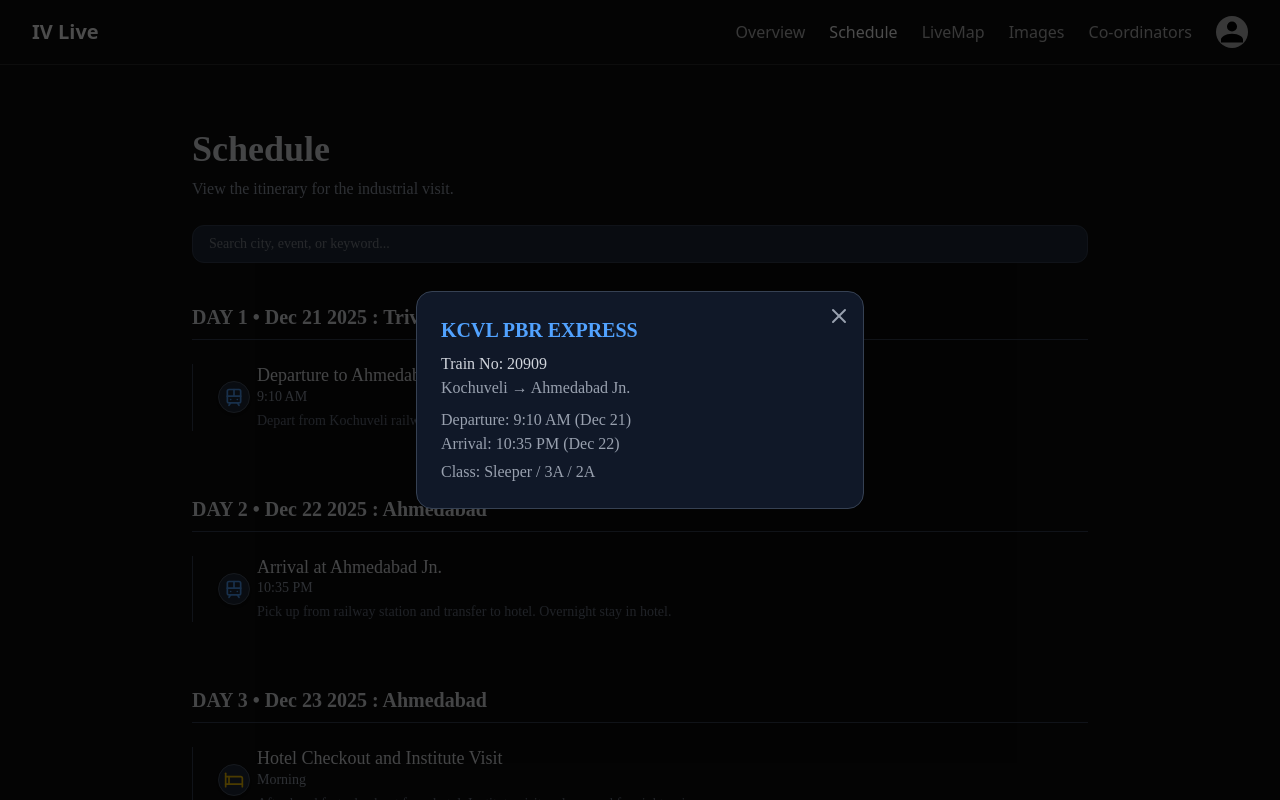
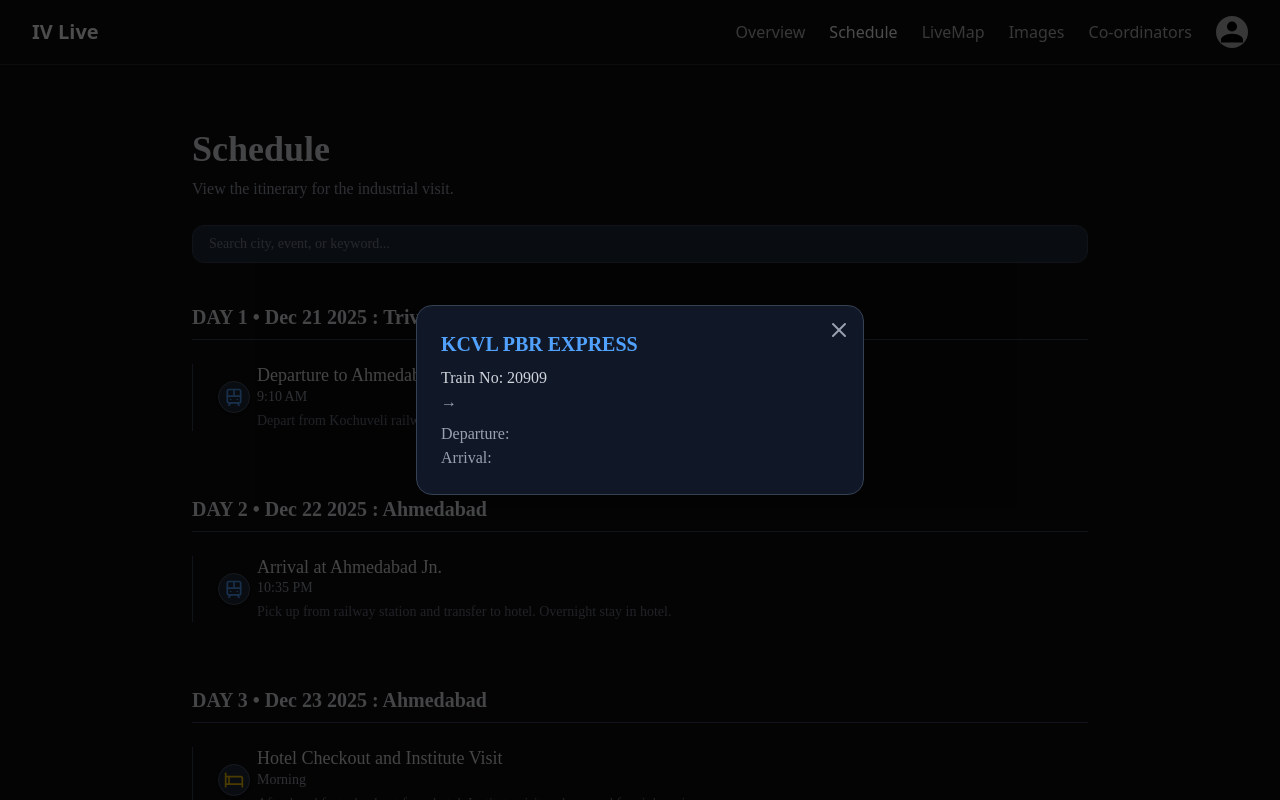
Before and after one commit to AbhaiSankarPR/IV_CSE_27, a React (Vite) app in the folder frontend/: page /schedule in a window 1280 px wide. Both pictures are taken after a click on the element "Departure to Ahmedabad". Shown: the top 800 px of the page. Built offline with nearby package versions, Linux system fonts and the light colour scheme.

Commit message:
Update Schedule.jsx

```diff
--- a/frontend/src/pages/Schedule.jsx
+++ b/frontend/src/pages/Schedule.jsx
@@ -338,8 +338,7 @@ export default function Schedule() {
 
                   <div className="ml-6">
                     <p
-                      className={`text-lg font-medium leading-tight ${
-                        event.train ? "cursor-pointer hover:text-blue-400" : ""
+                      className={`text-lg font-medium leading-tight ${event.train ? "cursor-pointer hover:text-blue-400" : ""
                         }`}
                       onClick={() => event.train && setSelectedTrain(event.train)}
                       onMouseEnter={() => event.train && setHoverInfo(event.train)}
@@ -396,16 +395,13 @@ export default function Schedule() {
             </h2>
             <p className="text-gray-300">Train No: {selectedTrain.number}</p>
             <p className="text-gray-400">
-              {selectedTrain.from} → {selectedTrain.to}
+              {selectedTrain.source} → {selectedTrain.destination}
             </p>
             <p className="text-gray-400 mt-2">
-              Departure: {selectedTrain.dep}
+              Departure: {selectedTrain.departure}
             </p>
             <p className="text-gray-400">
-              Arrival: {selectedTrain.arr}
-            </p>
-            <p className="text-gray-400 mt-1">
-              Class: {selectedTrain.class}
+              Arrival: {selectedTrain.arrival}
             </p>
           </div>
         </div>
```
Lines whose indentation alone changed are shown as unchanged.
